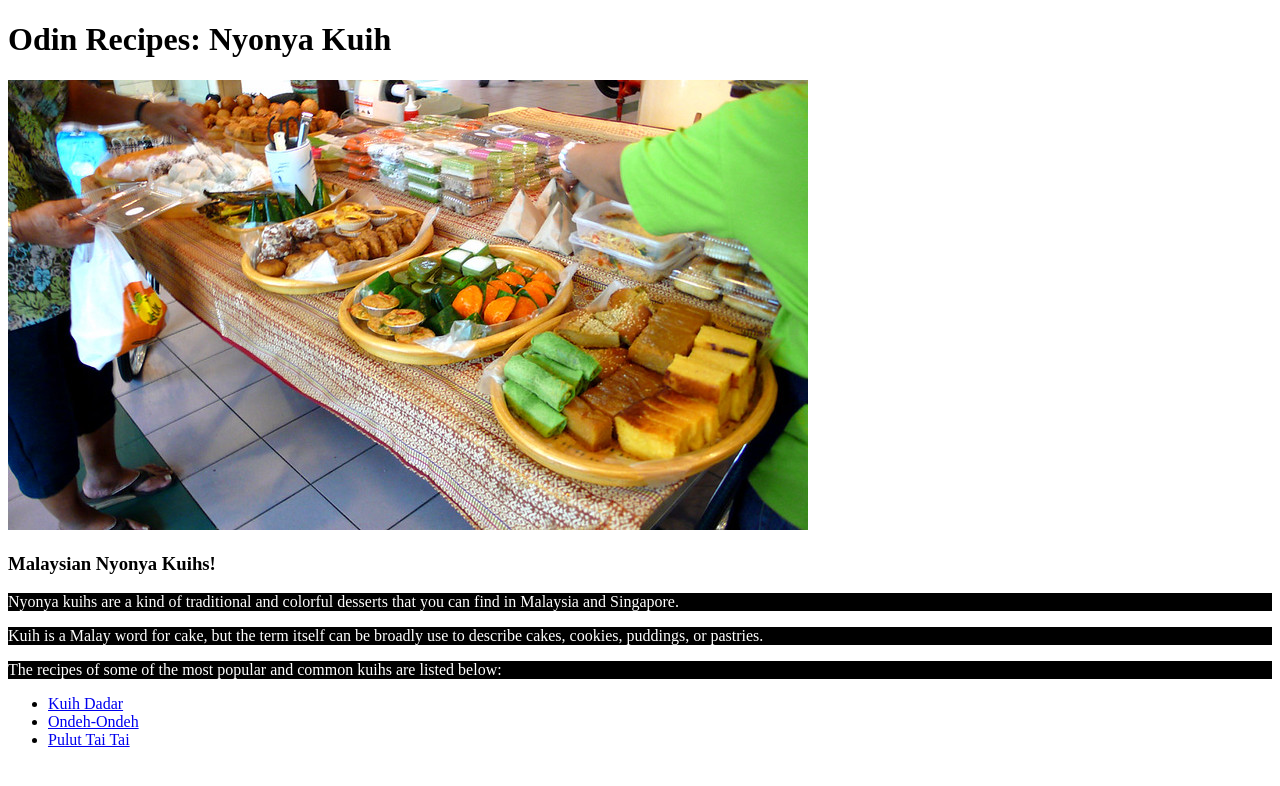
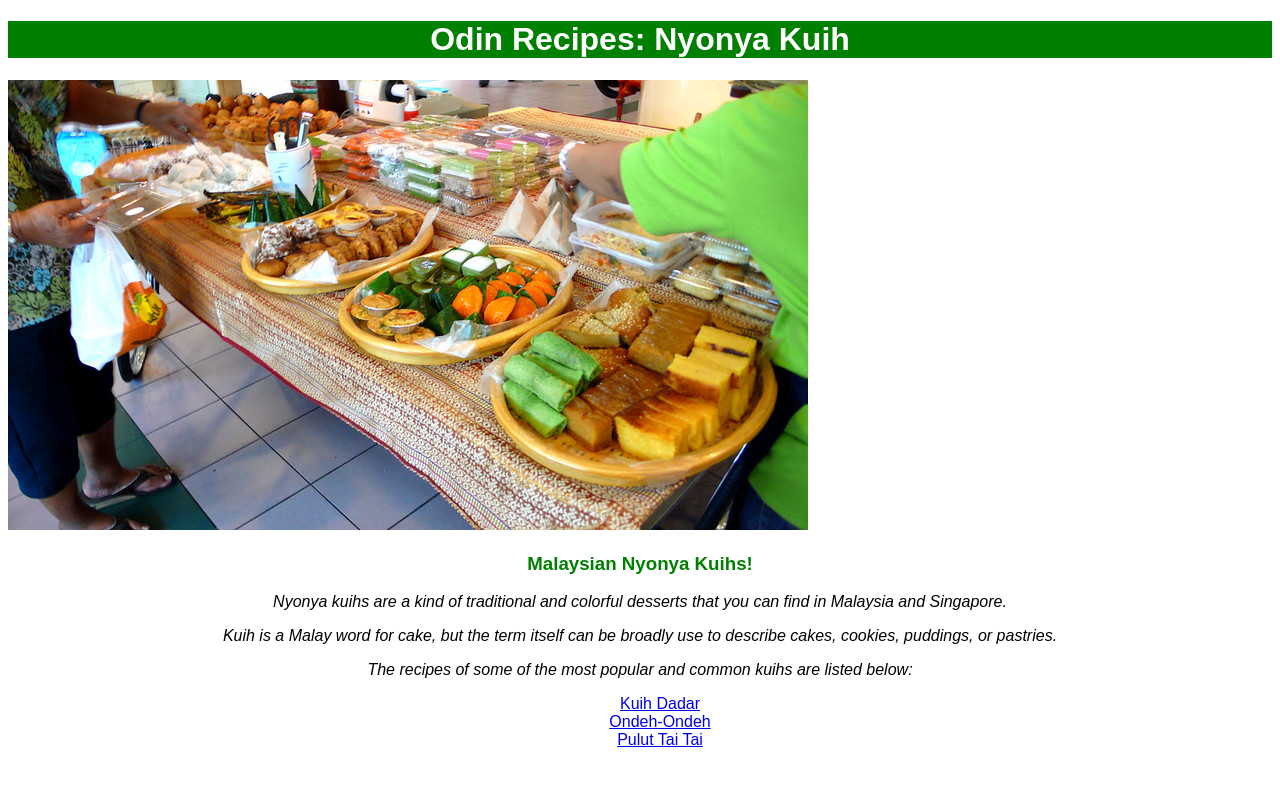
Before and after one commit to NelsonKhor/odin-recipes, a plain HTML site: page index.html in a window 1280 px wide. Drawn offline with Linux system fonts and the light colour scheme.

Commit message:
Beautify the text with color and styles

```diff
--- a/css/myStyles.css
+++ b/css/myStyles.css
@@ -1,4 +1,28 @@
+body {
+    font-family: Arial, Helvetica, sans-serif;
+}
+
+h1 {
+    background-color: green;
+    color: white;
+    text-align: center;
+}
+
+h3 {
+    color: green;
+    font-weight: bold;
+    text-align: center;
+}
+
 p {
-    background-color: black;
-    color: white;
+    font-style: italic;
+    text-align: center;
 }
+
+ul {
+    list-style-type: none;
+}
+
+li {
+    text-align: center;
+}
```
